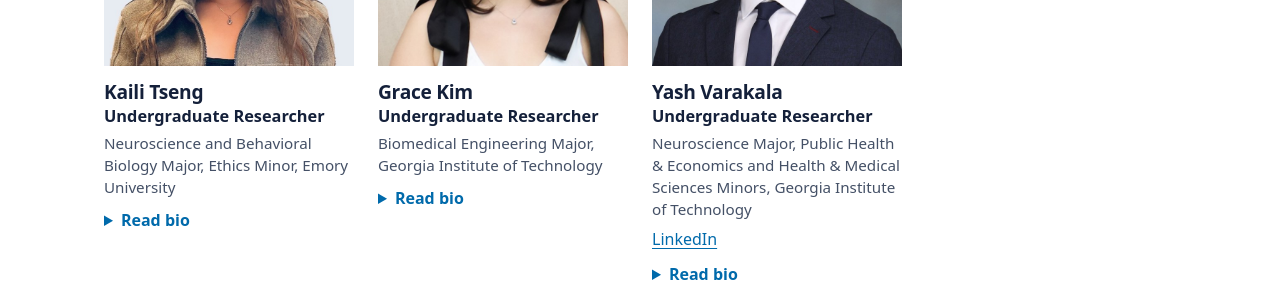
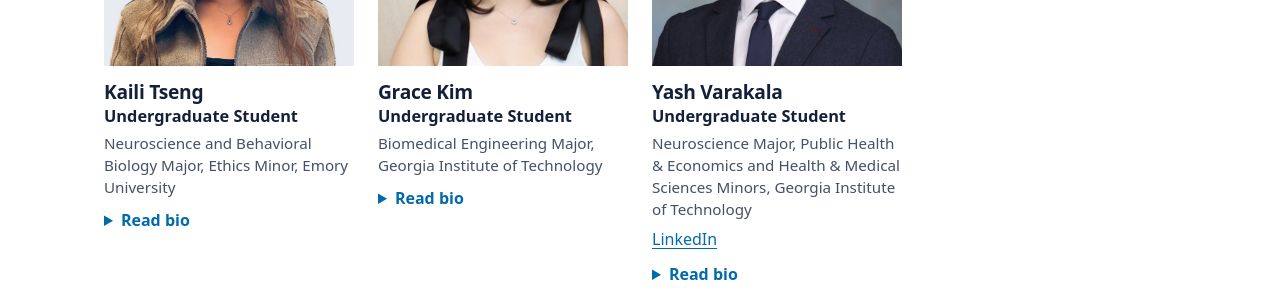
Before and after one commit to npresearchlab/npresearchlab.github.io, a Jekyll site: the page built from test/v2/people.html, in a window 1280 px wide and 900 px high, scrolled down 3083 px. Shown: the part 155-455 px from the top of the window. Built offline with Jekyll 4.4.1, drawn with Linux system fonts in a browser that asks for light colours; some web fonts are replaced.

Commit message:
People: sync from the profile form responses

```diff
--- a/_data/members.yml
+++ b/_data/members.yml
@@ -205,7 +205,7 @@
   },
   {
     "name": "Kaili Tseng",
-    "role": "Undergraduate Researcher",
+    "role": "Undergraduate Student",
     "group": "Undergraduate students",
     "affiliation": "Neuroscience and Behavioral Biology Major, Ethics Minor, Emory University",
     "mentor": "Joon Han Kim",
@@ -215,7 +215,7 @@
   {
     "name": "Grace Kim",
     "pronouns": "she/her",
-    "role": "Undergraduate Researcher",
+    "role": "Undergraduate Student",
     "group": "Undergraduate students",
     "affiliation": "Biomedical Engineering Major, Georgia Institute of Technology",
     "mentor": "Iran Gutierrez",
@@ -225,7 +225,7 @@
   {
     "name": "Yash Varakala",
     "pronouns": "he/him",
-    "role": "Undergraduate Researcher",
+    "role": "Undergraduate Student",
     "group": "Undergraduate students",
     "affiliation": "Neuroscience Major, Public Health & Economics and Health & Medical Sciences Minors, Georgia Institute of Technology",
     "mentor": "Joon Han Kim",
```
